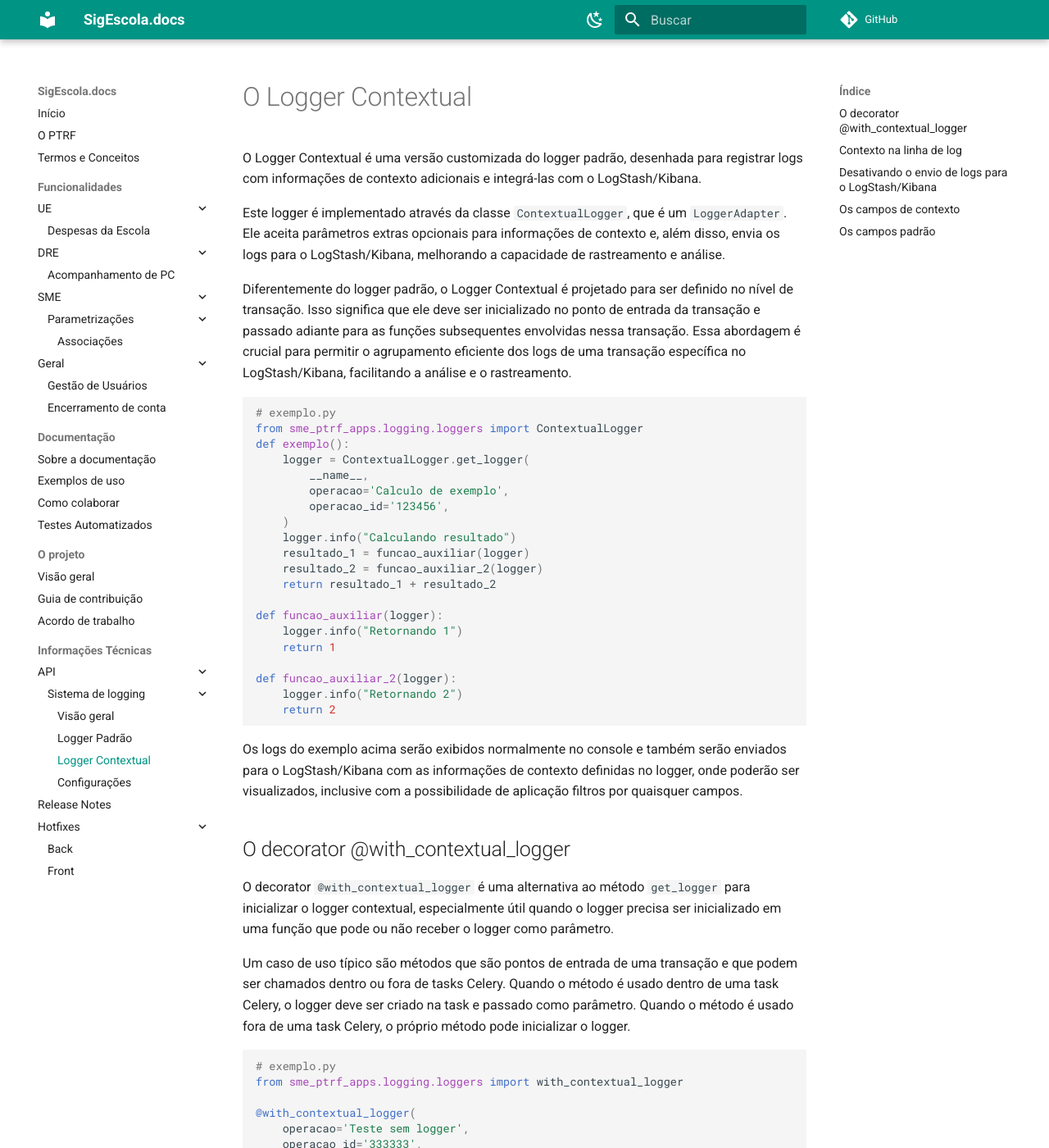
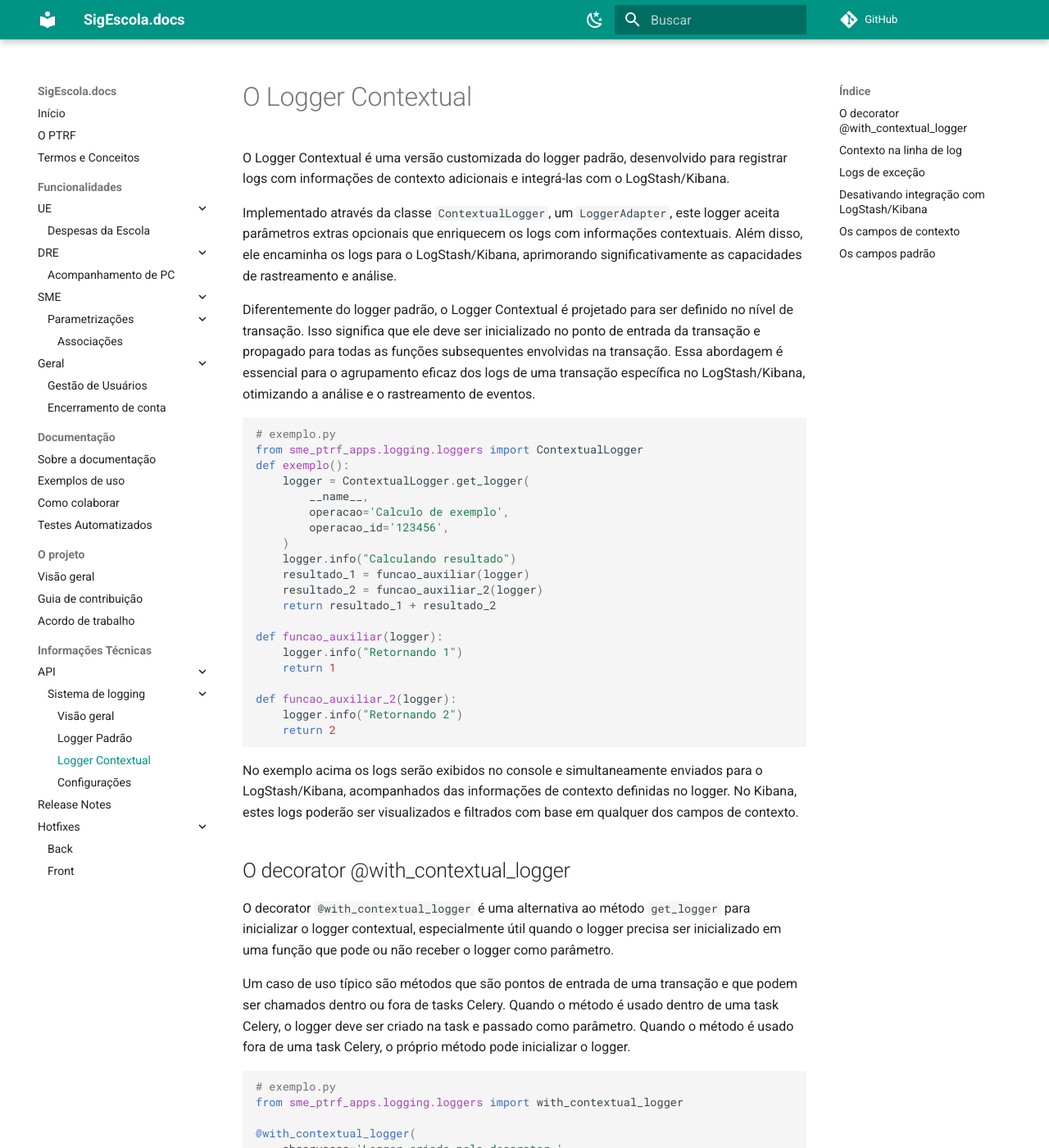
Before and after one commit to prefeiturasp/SME-PTRF-Docs, an MkDocs documentation site: the page built from docs/projeto/api/logging/logger_contextual.md, in a window 1280 px wide and 1400 px high. Shown: the whole window at 82% size. Built offline with MkDocs 1.6.1 and Material for MkDocs 9.7.7, drawn with Linux system fonts in a browser that asks for light colours; comment, search, counter and statistics services are not loaded; some of the changed text lies outside the part shown.

Commit message:
docs(112526): Melhorias no texto de logger_contextual AB#112526

````diff
--- a/docs/projeto/api/logging/logger_contextual.md
+++ b/docs/projeto/api/logging/logger_contextual.md
@@ -1,16 +1,17 @@
 # O Logger Contextual
 
-O Logger Contextual é uma versão customizada do logger padrão, desenhada para registrar logs com informações de contexto
-adicionais e integrá-las com o LogStash/Kibana.
+O Logger Contextual é uma versão customizada do logger padrão, desenvolvido para registrar logs com informações de
+contexto adicionais e integrá-las com o LogStash/Kibana.
 
-Este logger é implementado através da classe `ContextualLogger`, que é um `LoggerAdapter`. Ele aceita parâmetros extras
-opcionais para informações de contexto e, além disso, envia os logs para o LogStash/Kibana, melhorando a capacidade de
-rastreamento e análise.
+Implementado através da classe `ContextualLogger`, um `LoggerAdapter`, este logger aceita parâmetros extras opcionais
+que enriquecem os logs com informações contextuais. Além disso, ele encaminha os logs para o LogStash/Kibana, aprimorando
+significativamente as capacidades de rastreamento e análise.
 
 Diferentemente do logger padrão, o Logger Contextual é projetado para ser definido no nível de transação. Isso significa
-que ele deve ser inicializado no ponto de entrada da transação e passado adiante para as funções subsequentes envolvidas
-nessa transação. Essa abordagem é crucial para permitir o agrupamento eficiente dos logs de uma transação específica no
-LogStash/Kibana, facilitando a análise e o rastreamento.
+que ele deve ser inicializado no ponto de entrada da transação e propagado para todas as funções subsequentes envolvidas
+na transação. Essa abordagem é essencial para o agrupamento eficaz dos logs de uma transação específica no LogStash/Kibana,
+otimizando a análise e o rastreamento de eventos.
+
 
 ```python
 # exemplo.py
@@ -34,9 +35,9 @@ def funcao_auxiliar_2(logger):
     logger.info("Retornando 2")
     return 2
 ```
-Os logs do exemplo acima serão exibidos normalmente no console e também serão enviados para o LogStash/Kibana com as
-informações de contexto definidas no logger, onde poderão ser visualizados, inclusive com a possibilidade de
-aplicação filtros por quaisquer campos.
+No exemplo acima os logs serão exibidos no console e simultaneamente enviados para o LogStash/Kibana,
+acompanhados das informações de contexto definidas no logger. No Kibana, estes logs poderão ser visualizados e filtrados
+com base em qualquer dos campos de contexto.
 
 ## O decorator @with_contextual_logger
 O decorator `@with_contextual_logger` é uma alternativa ao método `get_logger` para inicializar o logger contextual,
@@ -46,12 +47,13 @@ Um caso de uso típico são métodos que são pontos de entrada de uma transaç
 de tasks Celery. Quando o método é usado dentro de uma task Celery, o logger deve ser criado na task e passado como
 parâmetro. Quando o método é usado fora de uma task Celery, o próprio método pode inicializar o logger.
 
+
 ```python
 # exemplo.py
 from sme_ptrf_apps.logging.loggers import with_contextual_logger
 
 @with_contextual_logger(
-    operacao='Teste sem logger',
+    observacao='Logger criado pelo decorator.',
     operacao_id='333333',
 )
 def exemplo(logger):
@@ -64,11 +66,11 @@ def exemplo(logger):
 # Exemplo de uso passando o logger
 def exemplo_uso_com_logger():
     """
-    Nesse exemplo os logs terão operacao='Teste com logger' e operacao_id='222222'
+    Nesse exemplo os logs terão observacao='Logger passado como parâmetro.' e operacao_id='222222'
     """
     logger = ContextualLogger.get_logger(
         __name__,
-        operacao='Teste com logger',
+        observacao='Logger passado como parâmetro.',
         operacao_id='222222',
     )
     exemplo(logger)
@@ -76,14 +78,14 @@ def exemplo_uso_com_logger():
 # Exemplo de uso sem passar o logger
 def exemplo_uso_sem_logger():
     """
-    Nesse exemplo os logs terão operacao='Teste sem logger' e operacao_id='333333'
+    Nesse exemplo os logs terão observacao='Logger criado pelo decorator.' e operacao_id='333333'
     """
     exemplo()
 
 ```
 
 ## Contexto na linha de log
-É possível também passar informações de contexto direto na linha de log. Essas informações erão incluídas apenas no log
+É possível também passar informações de contexto direto na linha de log. Essas informações serão incluídas apenas no log
 específico em que foram passadas, e não serão incluídas nos logs subsequentes.
 
 ```python
@@ -102,12 +104,29 @@ def exemplo():
 No exemplo acima, a primeira linha de log terá a observação "Obs da informação A" e a segunda linha terá a observação
 "Obs da informação B". A observação não será incluída nos logs subsequentes.
 
-## Desativando o envio de logs para o LogStash/Kibana
+## Logs de exceção
+O logger contextual também permite o registro de logs de exceção com informações da exceção e stack trace.
+Para isso, basta passar os parâmetros `exc_info=True` e `stack_info=True` na chamada do método de log.
+
+```python
+# exemplo.py
+from sme_ptrf_apps.logging.loggers import with_contextual_logger
+
+def exemplo():
+    logger = ContextualLogger.get_logger(
+        __name__,
+        operacao='Calculo de exemplo',
+        operacao_id='123456',
+    )
+    logger.error("Erro", exc_info=True, stack_info=True, extra={'observacao': 'Obs do erro'})
+```
+
+## Desativando integração com LogStash/Kibana
 Em alguns casos, pode ser necessário desativar o envio de logs para o LogStash/Kibana. Provavelmente não vamos querer que
 ambientes de desenvolvimento e homologação enviem logs para o LogStash/Kibana, por exemplo.
 
-Para isso, basta definir a variável de ambiente `ENABLE_RABBITMQ_LOGGING` como `False`. Isso fará com que o logger
-contextual não envie os logs para o LogStash/Kibana.
+Para isso, basta definir a variável de ambiente `ENABLE_RABBITMQ_LOGGING` como `False`, ou não defini-la. Isso fará com
+que os logs não sejam enviados para o LogStash/Kibana, mas ainda sejam exibidos no console.
 
 ## Os campos de contexto
 O ContextualLogger aceita os seguintes campos de contexto definidos pelo desenvolvedor:
````
Also changed, not shown: other parts of docs/projeto/api/logging/logger_contextual.md (+1 -1 lines).
